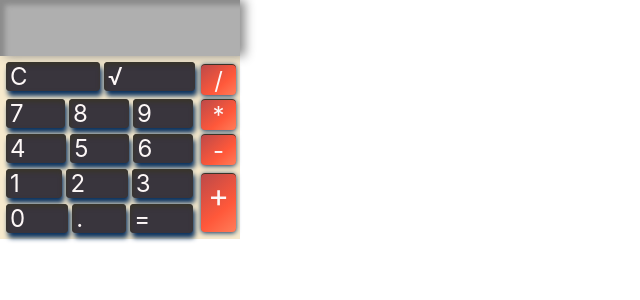
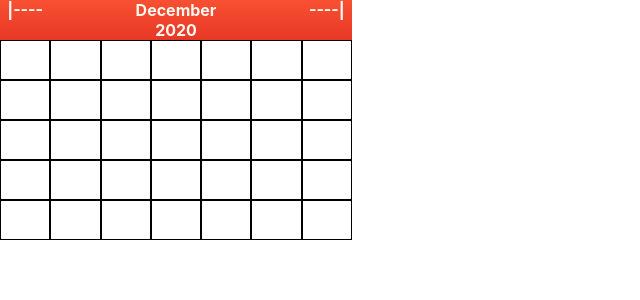
Before and after one commit to AnthonyClausing/notepad, a React (Create React App) app: page / in a window 1280 px wide. Shown: the top 300 px of the page, without its empty margins (0-640 px from the left). Built offline with nearby package versions, Linux system fonts and the light colour scheme; the HTML template or start-up script is replaced by a standard one.

Commit message:
- import calendar into app - change dimensions for feature

```diff
--- a/src/App.tsx
+++ b/src/App.tsx
@@ -1,13 +1,15 @@
 import React from 'react';
 import './App.css';
 // import Notes from  './Notes';
-import Calculator from './Calculator';
+// import Calculator from './Calculator';
+import Calendar from './Calendar'
 
 function App() {
   return (
     <div className="App">
       {/* <Notes></Notes> */}
-      <Calculator></Calculator>
+      {/* <Calculator></Calculator> */}
+      <Calendar></Calendar>
     </div>
   );
 }
--- a/src/index.css
+++ b/src/index.css
@@ -8,8 +8,10 @@ body {
   -moz-osx-font-smoothing: grayscale;
 }
 html {
-  height: 12.5rem;
-  width: 15rem;
+  /* height: 12.5rem;
+  width: 15rem; calculator*/
+  height: 15rem;
+  width: 22rem;
   margin: 0;
   /* padding: 0px 0px 20px 0px; */
 }
```
